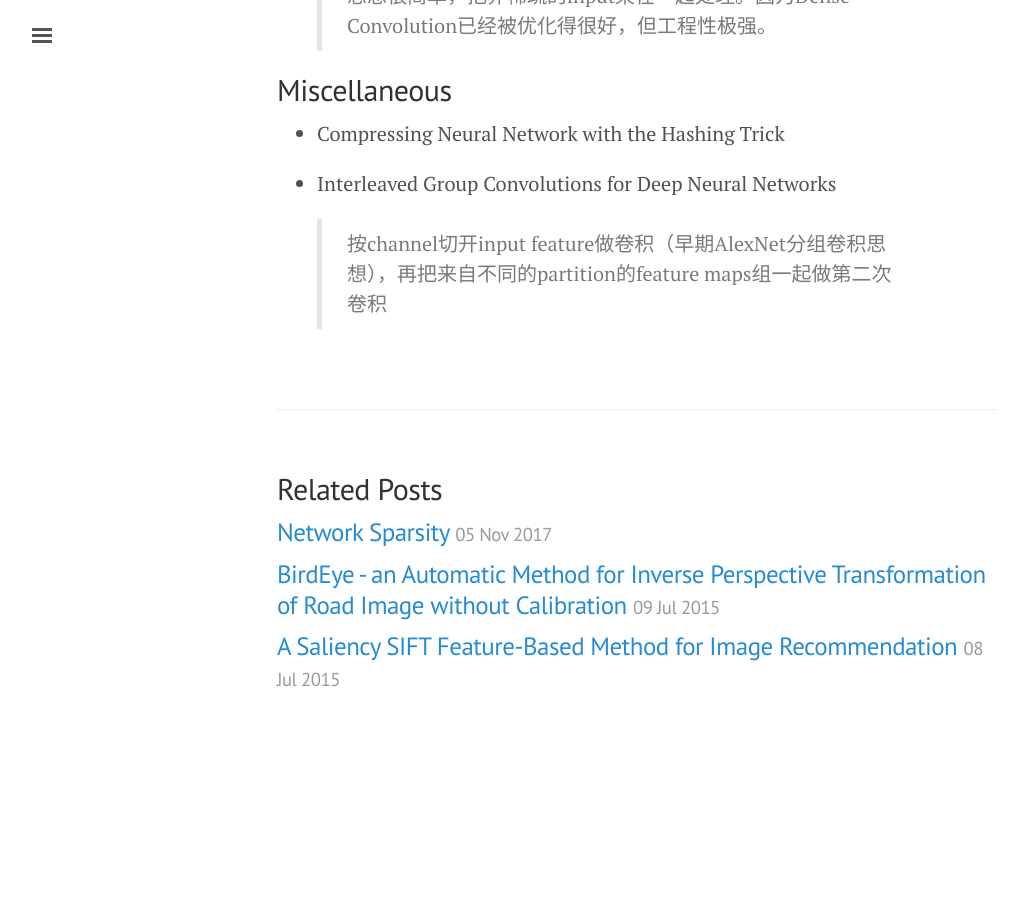
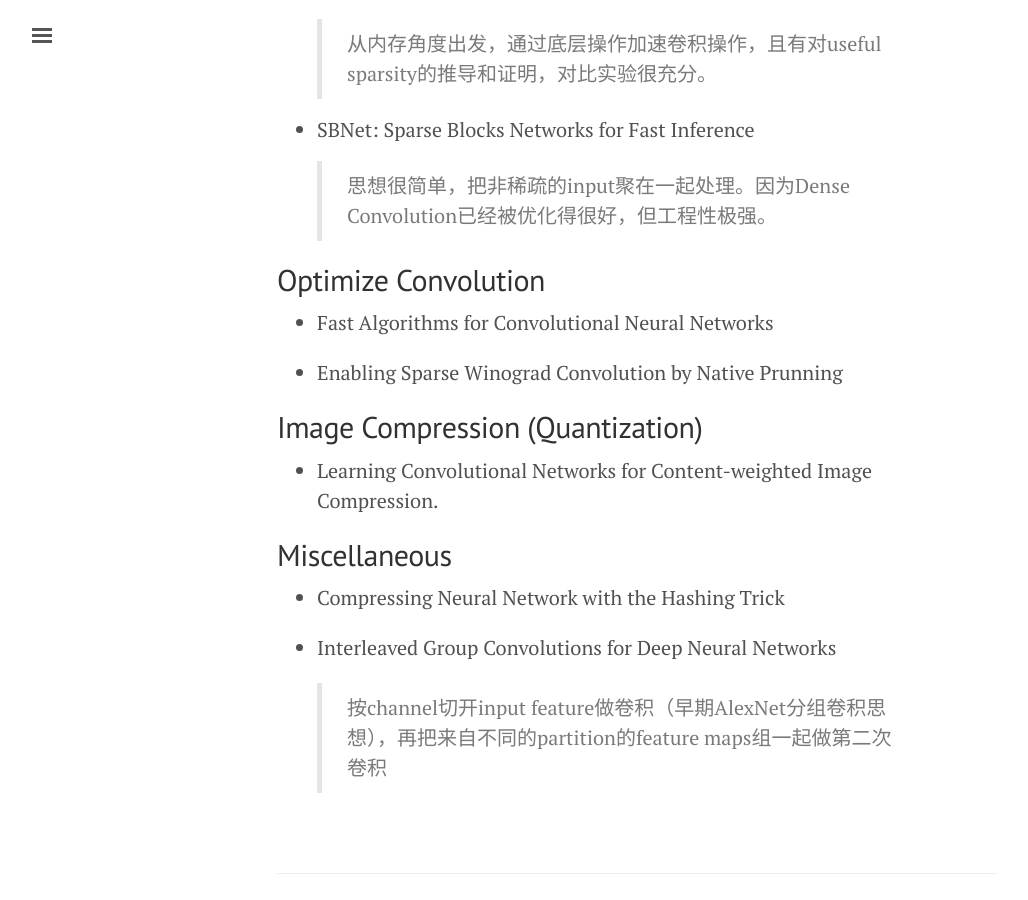
Before and after one commit to csyhhu/csyhhu.github.io, a Jekyll site: the page built from _posts/2018-02-11-Summary-of-Deep-Neural-Network-Optimization.md, in a window 1280 px wide and 900 px high, scrolled down 1879 px. Shown: the whole window, without its empty margins (3-1031 px from the left). Built offline with Jekyll 4.4.1, drawn with Linux system fonts in a browser that asks for light colours; before the commit the page ends 2633 px from its top, so only the background shows below that; some of the changed text lies outside the part shown.

Commit message:
Add a new colunmn for Image Compression

```diff
--- a/_posts/2018-02-11-Summary-of-Deep-Neural-Network-Optimization.md
+++ b/_posts/2018-02-11-Summary-of-Deep-Neural-Network-Optimization.md
@@ -2,6 +2,9 @@
 layout: post
 title: Summary of Deep Neural Network Optimization on Resource-Constraint Devices
 ---
+
+## Low-Rank Decomposition
+* Sparse Convolutional Neural Network
 
 ## Prune
 *  Learning both Weights and Connections for Efficient Neural Networks
@@ -10,10 +13,14 @@ title: Summary of Deep Neural Network Optimization on Resource-Constraint Device
 * Dynamic Network Surgery for Efficient DNNs
 > Classical
 
+* Pruning Convolutional Neural Networks for Resource Efficient Inference
+
 
 ## Structure Prunning
 * Pruning Filters for Efficient ConvNets
 > 看filter绝对值去
+
+* Data-free Parameter Pruning for Deep Neural Networks
 
 ## Quantization (Binarization, Ternarization)
 * Towards the Limit of Network Quantization
@@ -47,6 +54,14 @@ title: Summary of Deep Neural Network Optimization on Resource-Constraint Device
 * SBNet: Sparse Blocks Networks for Fast Inference
 > 思想很简单，把非稀疏的input聚在一起处理。因为Dense Convolution已经被优化得很好，但工程性极强。
 
+## Optimize Convolution
+* Fast Algorithms for Convolutional Neural Networks
+
+* Enabling Sparse Winograd Convolution by Native Prunning
+
+## Image Compression (Quantization)
+* Learning Convolutional Networks for Content-weighted Image Compression.
+
 ##  Miscellaneous
 * Compressing Neural Network with the Hashing Trick
 
```
